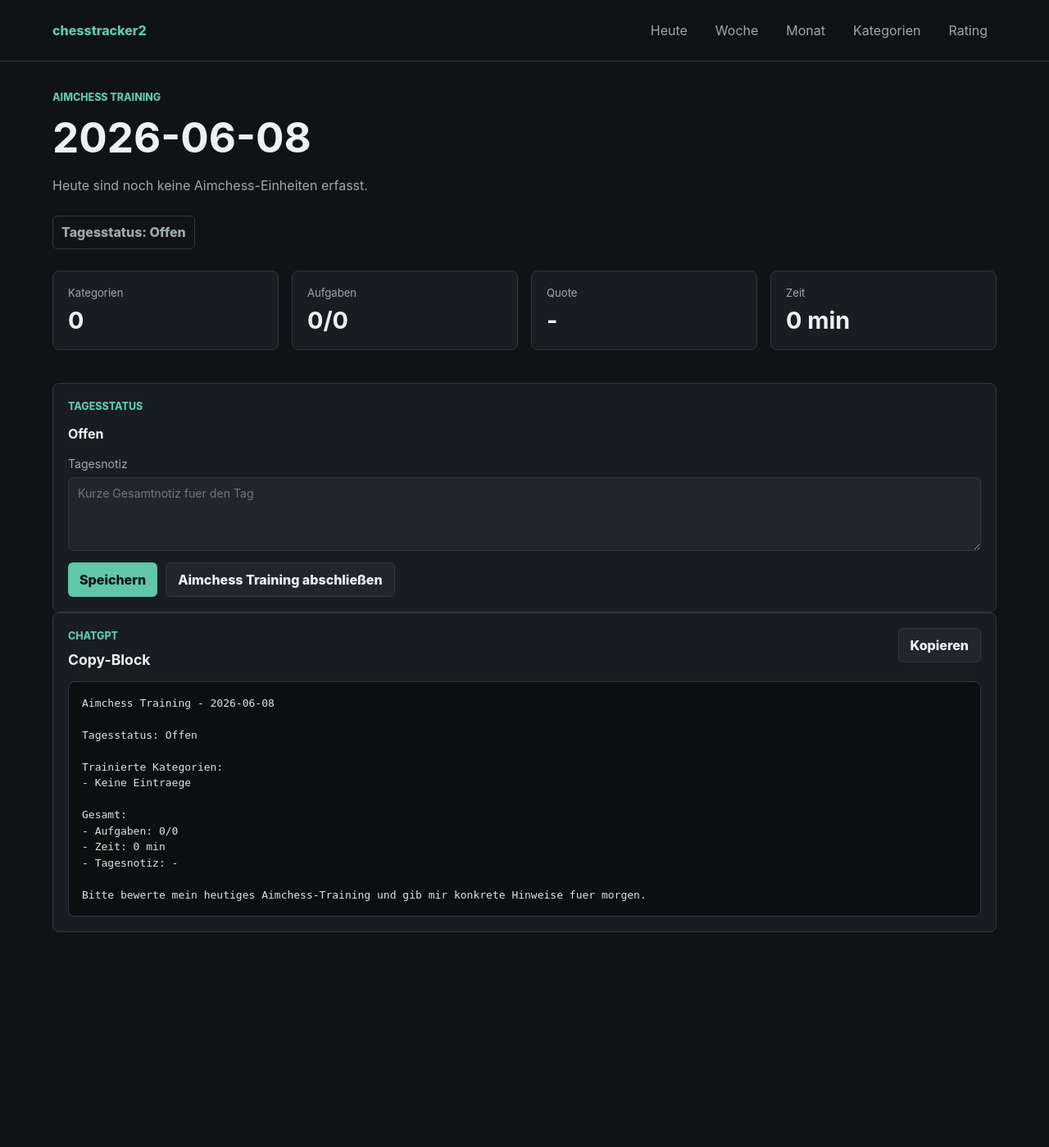
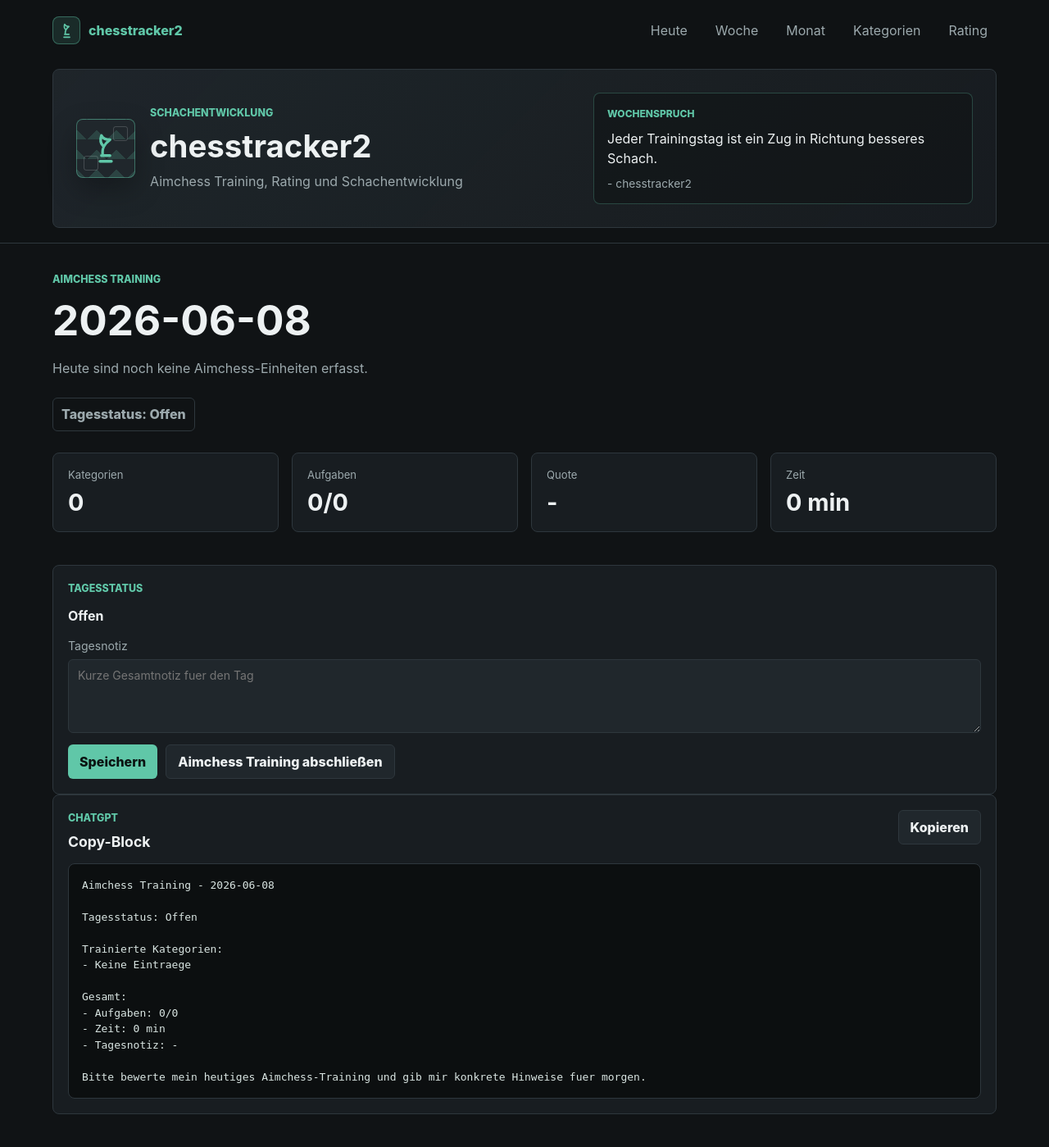
Before and after one commit to NobG/chesstracker2, a Spring Boot app: page /today in a window 1280 px wide. Shown: the top 1399 px of the page at 82% size. Before the commit the page ends 1137 px from the top, so only its background shows below. Run offline with Spring Boot 4, Linux system fonts and the light colour scheme; data that the repository does not hold is empty; database files in the repository are not loaded.

Commit message:
Update backlog and add motivation quote feature

```diff
--- a/src/main/resources/static/css/app.css
+++ b/src/main/resources/static/css/app.css
@@ -32,9 +32,9 @@
     align-items: center;
     background: rgba(16, 19, 21, 0.92);
     border-bottom: 1px solid var(--line);
-    display: flex;
+    display: grid;
     gap: 28px;
-    justify-content: space-between;
+    grid-template-columns: auto 1fr;
     padding: 18px clamp(18px, 5vw, 64px);
     position: sticky;
     top: 0;
@@ -42,8 +42,36 @@
 }
 
 .brand {
+    align-items: center;
     color: var(--accent);
+    display: inline-flex;
+    gap: 10px;
     font-weight: 800;
+}
+
+.brand-mark {
+    align-items: center;
+    background: rgba(96, 199, 168, 0.14);
+    border: 1px solid rgba(96, 199, 168, 0.42);
+    border-radius: 8px;
+    display: inline-flex;
+    height: 34px;
+    justify-content: center;
+    width: 34px;
+}
+
+.brand-mark__piece {
+    height: 21px;
+    stroke: currentColor;
+    stroke-linecap: round;
+    stroke-linejoin: round;
+    stroke-width: 1.9;
+    width: 21px;
+}
+
+.brand-mark__piece,
+.brand-mark__piece * {
+    fill: none;
 }
 
 .svg-sprite {
@@ -56,6 +84,7 @@
     display: flex;
     flex-wrap: wrap;
     gap: 12px;
+    justify-content: flex-end;
 }
 
 .topnav nav a {
@@ -68,6 +97,117 @@
 .topnav nav a:hover {
     border-color: var(--line);
     color: var(--text);
+}
+
+.app-hero {
+    align-items: center;
+    background: linear-gradient(135deg, rgba(32, 39, 44, 0.92), rgba(24, 29, 33, 0.86));
+    border: 1px solid var(--line);
+    border-radius: 8px;
+    display: grid;
+    gap: 22px;
+    grid-column: 1 / -1;
+    grid-template-columns: minmax(0, 1fr) minmax(280px, 0.76fr);
+    padding: clamp(18px, 3vw, 28px);
+}
+
+.app-brand {
+    align-items: center;
+    display: flex;
+    gap: 18px;
+    min-width: 0;
+}
+
+.app-brand h1 {
+    font-size: clamp(1.8rem, 3vw, 2.7rem);
+}
+
+.app-brand p:last-child {
+    margin: 8px 0 0;
+}
+
+.app-logo {
+    align-items: center;
+    background:
+            linear-gradient(45deg, rgba(96, 199, 168, 0.18) 25%, transparent 25%),
+            linear-gradient(-45deg, rgba(96, 199, 168, 0.18) 25%, transparent 25%),
+            var(--surface-strong);
+    background-size: 24px 24px;
+    border: 1px solid rgba(96, 199, 168, 0.45);
+    border-radius: 8px;
+    box-shadow: 0 14px 34px rgba(0, 0, 0, 0.28);
+    color: var(--accent);
+    display: grid;
+    flex: 0 0 auto;
+    height: 72px;
+    justify-content: center;
+    position: relative;
+    width: 72px;
+}
+
+.app-logo__piece {
+    height: 42px;
+    position: relative;
+    stroke: currentColor;
+    stroke-linecap: round;
+    stroke-linejoin: round;
+    stroke-width: 1.9;
+    width: 42px;
+    z-index: 1;
+}
+
+.app-logo__piece,
+.app-logo__piece * {
+    fill: none;
+}
+
+.app-logo__square {
+    border: 1px solid rgba(237, 241, 242, 0.18);
+    border-radius: 3px;
+    height: 18px;
+    position: absolute;
+    width: 18px;
+}
+
+.app-logo__square--one {
+    right: 8px;
+    top: 8px;
+}
+
+.app-logo__square--two {
+    bottom: 8px;
+    left: 8px;
+}
+
+.weekly-quote {
+    background: rgba(16, 19, 21, 0.58);
+    border: 1px solid rgba(96, 199, 168, 0.28);
+    border-radius: 8px;
+    padding: 16px;
+}
+
+.weekly-quote blockquote {
+    margin: 0;
+}
+
+.weekly-quote-label {
+    color: var(--accent);
+    font-size: 0.75rem;
+    font-weight: 800;
+    margin: 0 0 8px;
+    text-transform: uppercase;
+}
+
+.weekly-quote-text {
+    color: var(--text);
+    font-size: 1rem;
+    margin: 0;
+}
+
+.weekly-quote-author {
+    color: var(--muted);
+    font-size: 0.86rem;
+    margin-top: 10px;
 }
 
 .shell {
@@ -488,6 +628,18 @@
 }
 
 @media (max-width: 900px) {
+    .topnav {
+        grid-template-columns: 1fr;
+    }
+
+    .topnav nav {
+        justify-content: flex-start;
+    }
+
+    .app-hero {
+        grid-template-columns: 1fr;
+    }
+
     .metric-grid,
     .entry-grid,
     .two-column {
@@ -504,7 +656,7 @@
 }
 
 @media (max-width: 640px) {
-    .topnav {
+    .app-brand {
         align-items: flex-start;
         flex-direction: column;
     }
--- a/src/main/resources/templates/fragments.html
+++ b/src/main/resources/templates/fragments.html
@@ -86,7 +86,14 @@
             <path d="M8 21h8M9 17h6M10 17c-1-5 1-8 5-11-3 0-5-1-6-3-1 3-1 5 1 7"></path>
         </symbol>
     </svg>
-    <a class="brand" href="/today">chesstracker2</a>
+    <a class="brand" href="/today">
+        <span class="brand-mark" aria-hidden="true">
+            <svg class="brand-mark__piece" focusable="false">
+                <use href="#icon-category-chess"></use>
+            </svg>
+        </span>
+        <span>chesstracker2</span>
+    </a>
     <nav>
         <a href="/today">Heute</a>
         <a href="/week">Woche</a>
@@ -94,6 +101,29 @@
         <a href="/categories">Kategorien</a>
         <a href="/rating">Rating</a>
     </nav>
+    <section class="app-hero">
+        <div class="app-brand">
+            <div class="app-logo" aria-hidden="true">
+                <svg class="app-logo__piece" focusable="false">
+                    <use href="#icon-category-chess"></use>
+                </svg>
+                <span class="app-logo__square app-logo__square--one"></span>
+                <span class="app-logo__square app-logo__square--two"></span>
+            </div>
+            <div>
+                <p class="eyebrow">Schachentwicklung</p>
+                <h1>chesstracker2</h1>
+                <p>Aimchess Training, Rating und Schachentwicklung</p>
+            </div>
+        </div>
+        <aside class="weekly-quote">
+            <p class="weekly-quote-label">Wochenspruch</p>
+            <blockquote>
+                <p class="weekly-quote-text" th:text="${weeklyQuote.quoteText()}">Jeder Trainingstag ist ein Zug in Richtung besseres Schach.</p>
+                <footer class="weekly-quote-author" th:text="'- ' + ${weeklyQuote.author()}">- chesstracker2</footer>
+            </blockquote>
+        </aside>
+    </section>
 </header>
 </body>
 </html>
```
Also changed, not shown: project-planning/backlog/chesstracker2-backlog.md (+1 -0 lines), src/main/java/com/nobg/chesstracker2/controller/GlobalModelAttributes.java (added, +22 -0 lines), src/main/java/com/nobg/chesstracker2/model/MotivationQuote.java (added, +72 -0 lines), src/main/java/com/nobg/chesstracker2/repository/MotivationQuoteRepository.java (added, +10 -0 lines), src/main/java/com/nobg/chesstracker2/service/MotivationQuoteService.java (added, +39 -0 lines), src/main/java/com/nobg/chesstracker2/viewmodel/MotivationQuoteViewModel.java (added, +7 -0 lines), src/main/resources/db/migration/V007__add_motivation_quotes.sql (added, +21 -0 lines), 2 other files.
